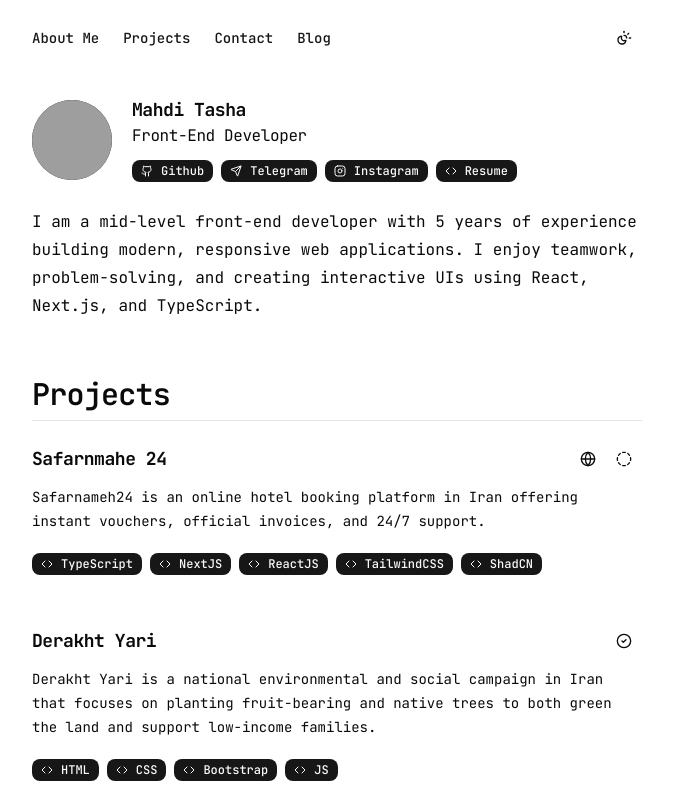
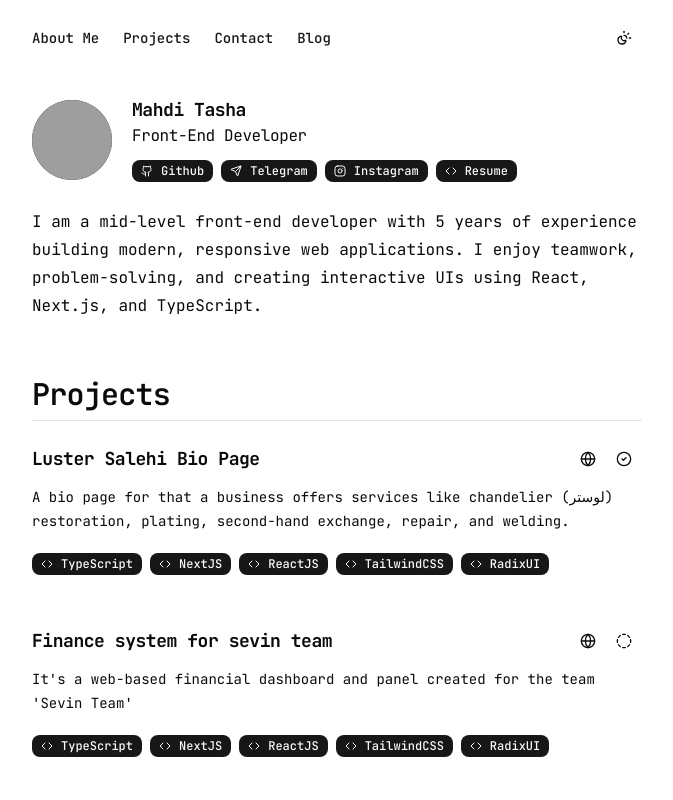
Before and after one commit to tasha-dev/portfolio, a Next.js app: page / in a window 1280 px wide. Shown: the top 800 px of the page, without its empty margins (303-976 px from the left). Built offline with nearby package versions, Linux system fonts and the light colour scheme; no server answers; grey boxes are pictures that could not be loaded.

Commit message:
updated projects.ts file and added sort logic for projects section from newest to olders

```diff
--- a/app/page.tsx
+++ b/app/page.tsx
@@ -9,6 +9,7 @@ import Project from "@/components/project";
 import { Button } from "@/components/ui/button";
 import Link from "next/link";
 import { Mail, Send } from "lucide-react";
+import { compareDesc, parseISO } from "date-fns";
 
 // Creating and exporting Home page as default
 export default function HomePage(): ReactNode {
@@ -37,9 +38,17 @@ export default function HomePage(): ReactNode {
         <main>
           <h2 className="mb-5">Projects</h2>
           <div className="flex flex-col gap-12">
-            {projects.map((item, index) => (
-              <Project data={item} key={index} />
-            ))}
+            {projects
+              .slice()
+              .sort((a, b) => {
+                const dateA = parseISO(a.dates.endedAt || a.dates.startedAt);
+                const dateB = parseISO(b.dates.endedAt || b.dates.startedAt);
+
+                return compareDesc(dateA, dateB);
+              })
+              .map((item, index) => (
+                <Project data={item} key={index} />
+              ))}
           </div>
         </main>
       </section>
--- a/data/projects.ts
+++ b/data/projects.ts
@@ -4,6 +4,29 @@ import { ProjectType } from "@/types/general";
 
 // Creating projects data
 const projects: ProjectType[] = [
+  {
+    title: "Finance system for sevin team",
+    description:
+      "It's a web-based financial dashboard and panel created for the team 'Sevin Team'",
+    liveUrl: "https://www.finance.sevintm.com/",
+    stack: ["TypeScript", "NextJS", "ReactJS", "TailwindCSS", "RadixUI"],
+    status: "pending",
+    dates: {
+      startedAt: "2025-10-16T10:10:00",
+    },
+  },
+  {
+    title: "Luster Salehi Bio Page",
+    description:
+      "A bio page for that a business offers services like chandelier (لوستر) restoration, plating, second-hand exchange, repair, and welding.",
+    liveUrl: "https://www.qr.lustersalehi.com/",
+    stack: ["TypeScript", "NextJS", "ReactJS", "TailwindCSS", "RadixUI"],
+    status: "completed",
+    dates: {
+      startedAt: "2025-10-16T10:10:00",
+      endedAt: "2025-10-17T18:00:00",
+    },
+  },
   {
     title: "Safarnmahe 24",
     description:
```
